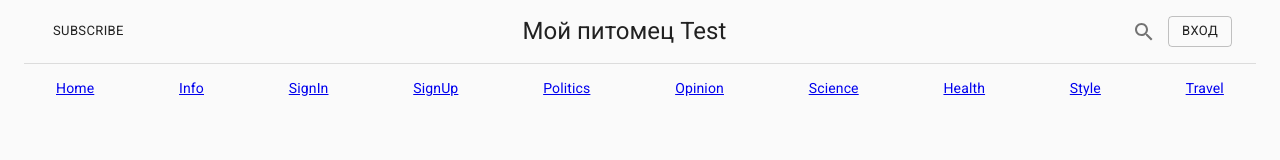
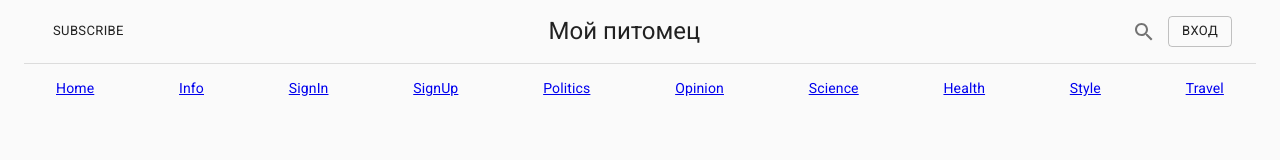
Before and after one commit to myliveweb/dev.smartrostov.ru, a React (Create React App) app: page / in a window 1280 px wide. Shown: the top 160 px of the page. Built offline with nearby package versions, Linux system fonts and the light colour scheme.

Commit message:
Fix Link to NavLink

```diff
--- a/src/App.tsx
+++ b/src/App.tsx
@@ -40,7 +40,7 @@ function App() {
           <>
             <CssBaseline />
             <Container maxWidth="lg">
-              <Header title="Мой питомец Test" sections={sections} />
+              <Header title="Мой питомец" sections={sections} />
               <Route path="/" component={Home} exact />
               <Route path="/info" component={Info} />
             </Container>
```
